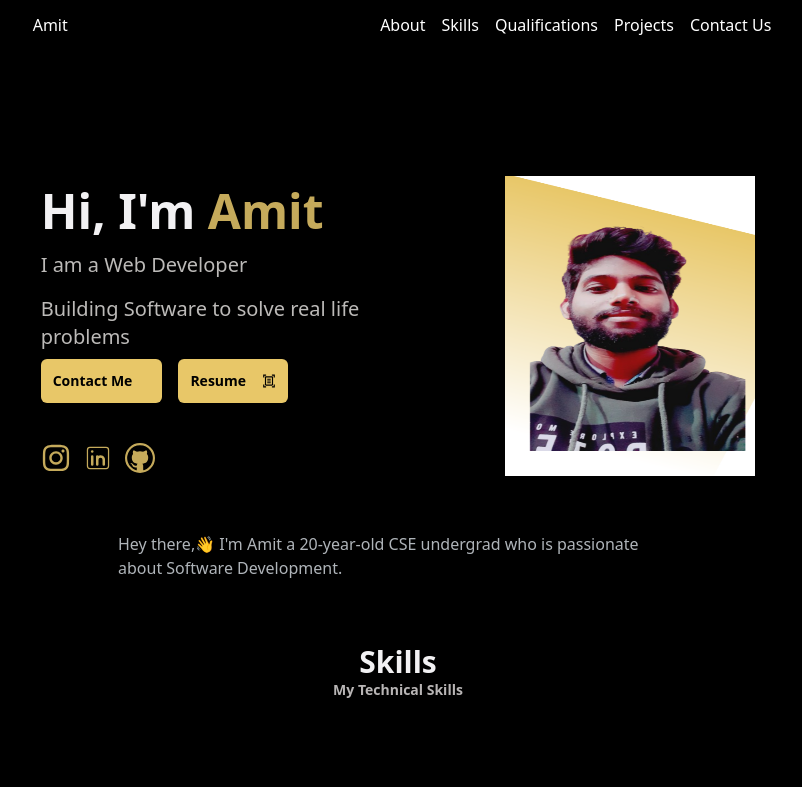
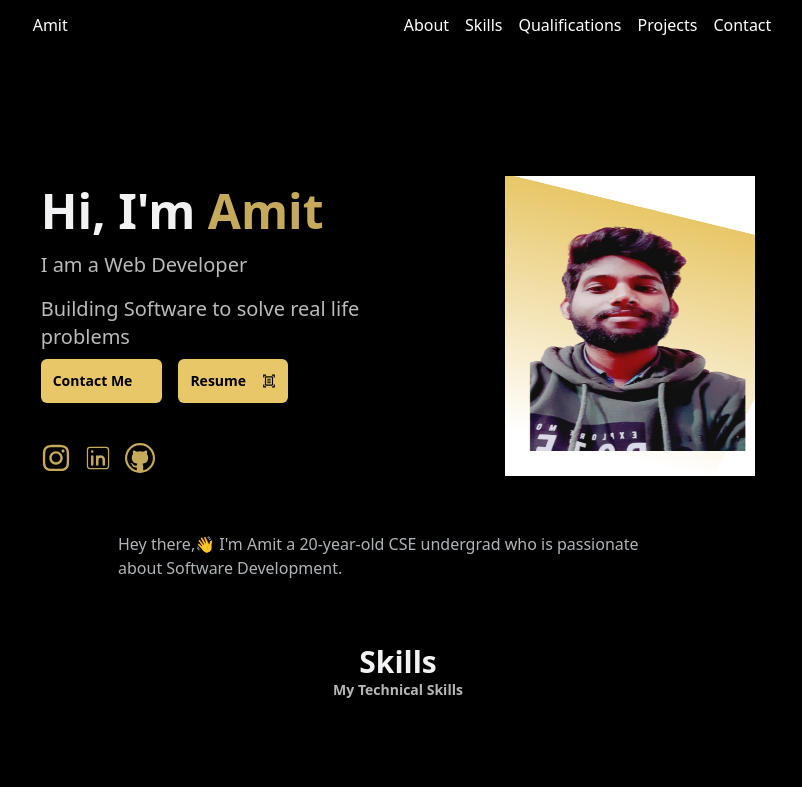
Before and after one commit to Amitkumar270802/portfolio, a React (Create React App) app: page / in a window 1280 px wide. Shown: the top 787 px of the page, without its empty margins (242-1044 px from the left). Built offline with nearby package versions, Linux system fonts and the light colour scheme; some icons are missing.

Commit message:
Update Navbar.js

```diff
--- a/src/Component/Navbar.js
+++ b/src/Component/Navbar.js
@@ -8,9 +8,11 @@ const Navbar = () => {
     setClick(false);
   };
   return (
-    <div className="relative w-full overflow-hidden flex justify-center items-center bg-black text-white">
-      <div className="flex fixed top-0 bg-black items-center sm:justify-center md:justify-between qs:min-w-8/12 w-9/12 md:w-7/12  h-[50px] ">
-        <div className="sm:hidden md:inline-block p-2">Amit</div>
+    <div className="relative w-screen  flex justify-center items-center bg-black text-white ">
+    <div className="flex justify-center bg-black w-full ">
+
+      <div className="flex fixed top-0 bg-black  items-center sm:justify-center lg:justify-between qs:min-w-8/12 w-9/12 md:w-7/12  h-[50px] ">
+        <div className="hidden lg:inline-block p-2">Amit</div>
         <div className="flex gap-x-3 md:gap-x-4 justify-center items-center ">
           <div className="nav-item cursor-pointer hover:text-[#e8c768] ">
             <Link
@@ -70,10 +72,11 @@ const Navbar = () => {
               duration={500}
               onClick={closeMenu}
             >
-              <div>Contact Us</div>
+              <div>Contact</div>
             </Link>
           </div>
         </div>
+      </div>
       </div>
     </div>
   );
```
